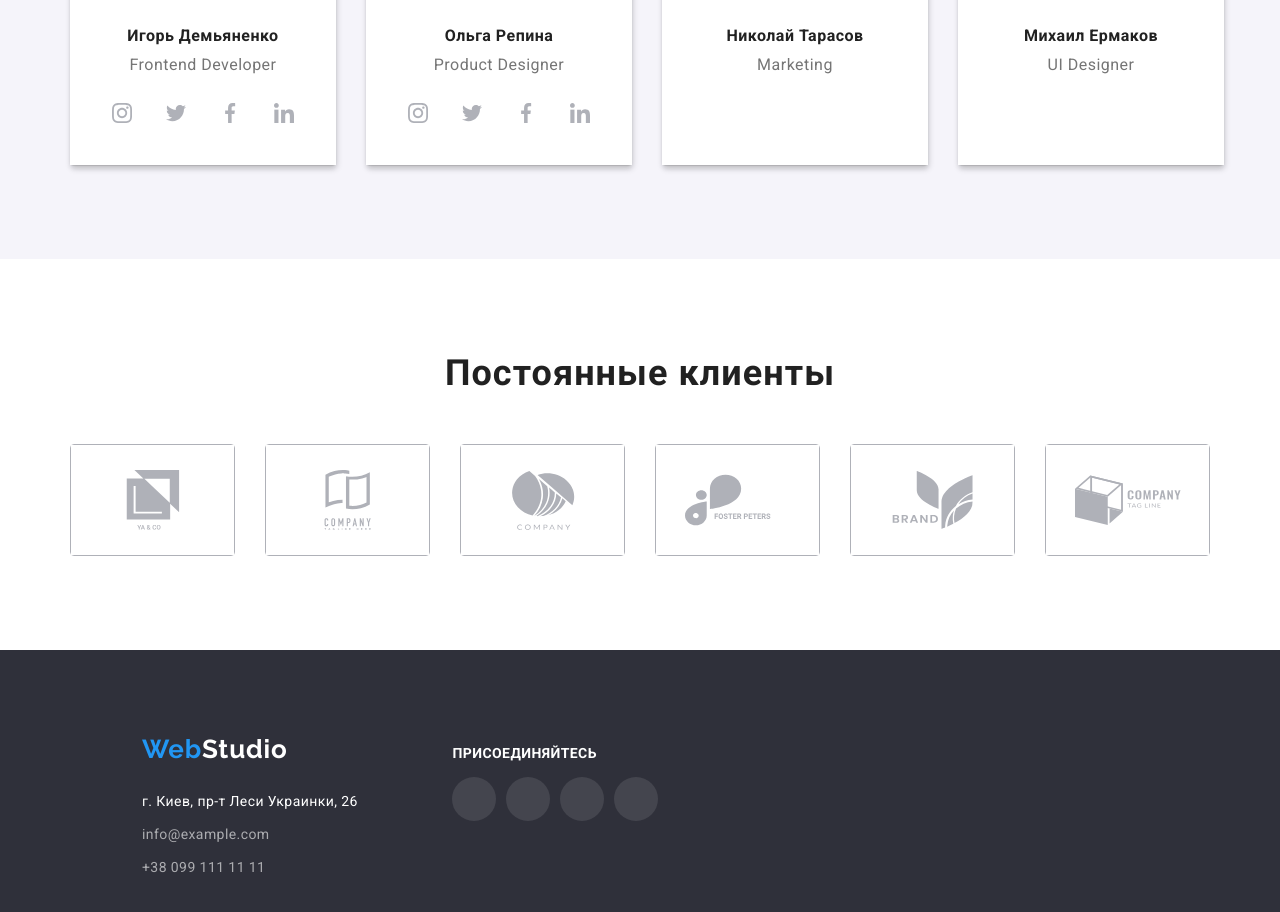
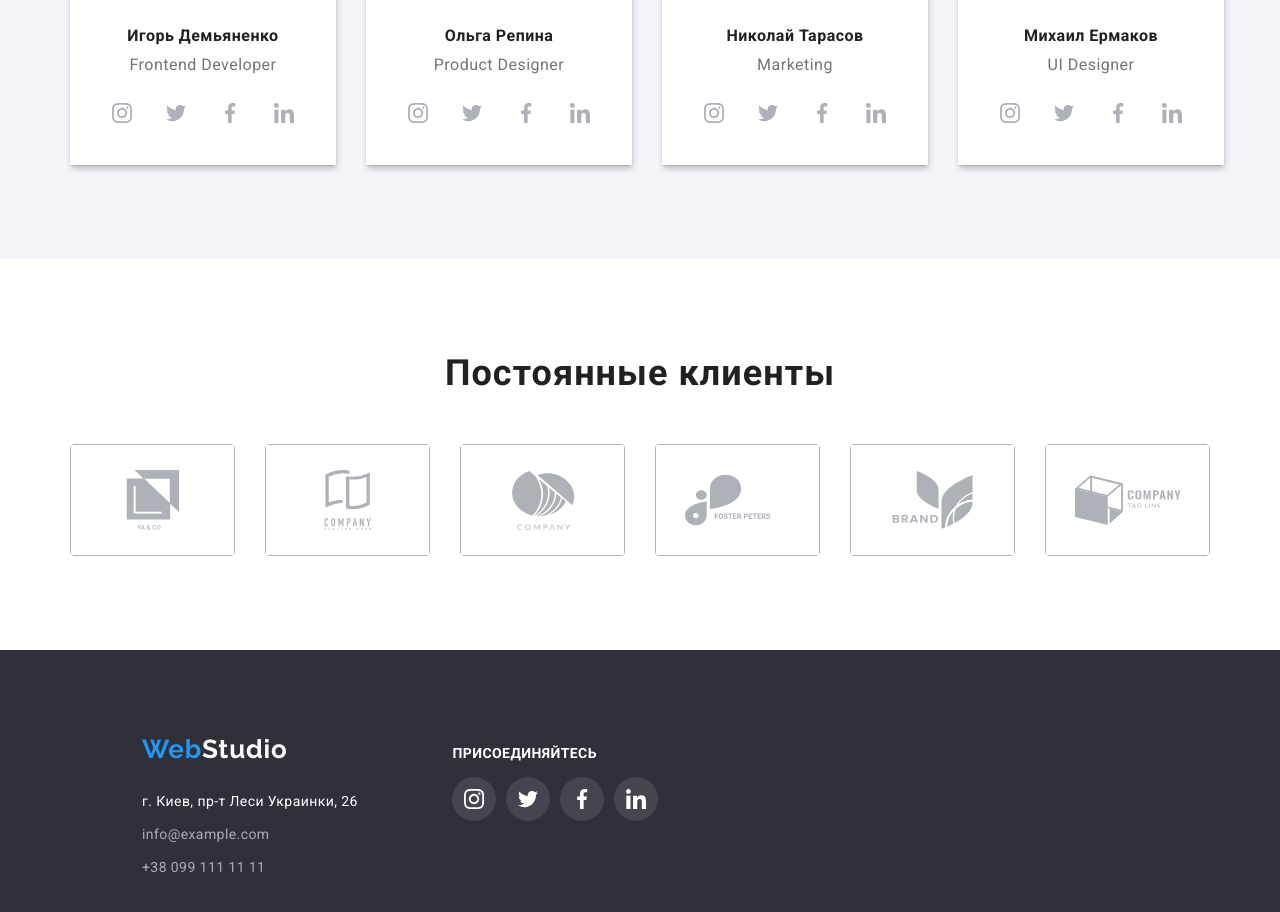
Before and after one commit to IntersnackUkraine/IntersnackUkraine--goit-markup-hw-04, a plain HTML site: page index.html in a window 1280 px wide. Shown: the part 2052-2964 px from the top of the page. Drawn offline with nearby package versions, Linux system fonts and the light colour scheme; the site is published under a folder, as on GitHub Pages, so addresses that start at the root find nothing.

Commit message:
Update index.html

```diff
--- a/index.html
+++ b/index.html
@@ -1,6 +1,5 @@
 <!DOCTYPE html>
 <html lang="ru">
-
 <head>
   <meta charset="UTF-8">
   <meta http-equiv="X-UA-Compatible" content="IE=edge">
@@ -208,28 +207,28 @@
                     <li class="social-link">
                       <a href="" class="list-linkrem">
                         <svg class="socail-list-icon" width="20" height="20">
-                          <use href="/images/sprite.svg#icon-instagram"></use>
+                          <use href="./images/sprite.svg#icon-instagram"></use>
                         </svg>
                       </a>
                     </li>
                     <li class="social-link">
                       <a href="" class="list-linkrem">
                         <svg class="socail-list-icon" width="20" height="20">
-                          <use href="/images/sprite.svg#icon-twitter"></use>
+                          <use href="./images/sprite.svg#icon-twitter"></use>
                         </svg>
                       </a>
                     </li>
                     <li class="social-link">
                       <a href="" class="list-linkrem">
                         <svg class="socail-list-icon" width="20" height="20">
-                          <use href="/images/sprite.svg#icon-facebook"></use>
+                          <use href="./images/sprite.svg#icon-facebook"></use>
                         </svg>
                       </a>
                     </li>
                     <li class="social-link">
                       <a href="" class="list-linkrem">
                         <svg class="socail-list-icon" width="20" height="20">
-                          <use href="/images/sprite.svg#icon-linkedin"></use>
+                          <use href="./images/sprite.svg#icon-linkedin"></use>
                         </svg>
                       </a>
                     </li>
@@ -245,28 +244,28 @@
                     <li class="social-link">
                       <a href="" class="list-linkrem">
                         <svg class="socail-list-icon" width="20" height="20">
-                          <use href="/images/sprite.svg#icon-instagram"></use>
+                          <use href="./images/sprite.svg#icon-instagram"></use>
                         </svg>
                       </a>
                     </li>
                     <li class="social-link">
                       <a href="" class="list-linkrem">
                         <svg class="socail-list-icon" width="20" height="20">
-                          <use href="/images/sprite.svg#icon-twitter"></use>
+                          <use href="./images/sprite.svg#icon-twitter"></use>
                         </svg>
                       </a>
                     </li>
                     <li class="social-link">
                       <a href="" class="list-linkrem">
                         <svg class="socail-list-icon" width="20" height="20">
-                          <use href="/images/sprite.svg#icon-facebook"></use>
+                          <use href="./images/sprite.svg#icon-facebook"></use>
                         </svg>
                       </a>
                     </li>
                     <li class="social-link">
                       <a href="" class="list-linkrem">
                         <svg class="socail-list-icon" width="20" height="20">
-                          <use href="/images/sprite.svg#icon-linkedin"></use>
+                          <use href="./images/sprite.svg#icon-linkedin"></use>
                         </svg>
                       </a>
                     </li>
@@ -363,28 +362,28 @@
                               <li class="social-link">
                                 <a href="" class="list-linkrem-footer">
                                   <svg class="footer-icon" width="20" height="20">
-                                    <use href="/images/sprite.svg#icon-instagram"></use>
+                                    <use href="./images/sprite.svg#icon-instagram"></use>
                                   </svg>
                                 </a>
                               </li>
                               <li class="social-link">
                                 <a href="" class="list-linkrem-footer">
                                   <svg class="footer-icon" width="20" height="20">
-                                    <use href="/images/sprite.svg#icon-twitter"></use>
+                                    <use href="./images/sprite.svg#icon-twitter"></use>
                                   </svg>
                                 </a>
                               </li>
                               <li class="social-link">
                                 <a href="" class="list-linkrem-footer">
                                   <svg class="footer-icon" width="20" height="20">
-                                    <use href="/images/sprite.svg#icon-facebook"></use>
+                                    <use href="./images/sprite.svg#icon-facebook"></use>
                                   </svg>
                                 </a>
                               </li>
                               <li class="social-link">
                                 <a href="" class="list-linkrem-footer">
                                   <svg class="footer-icon" width="20" height="20">
-                                    <use href="/images/sprite.svg#icon-linkedin"></use>
+                                    <use href="./images/sprite.svg#icon-linkedin"></use>
                                   </svg>
                                 </a>
                               </li>
```
